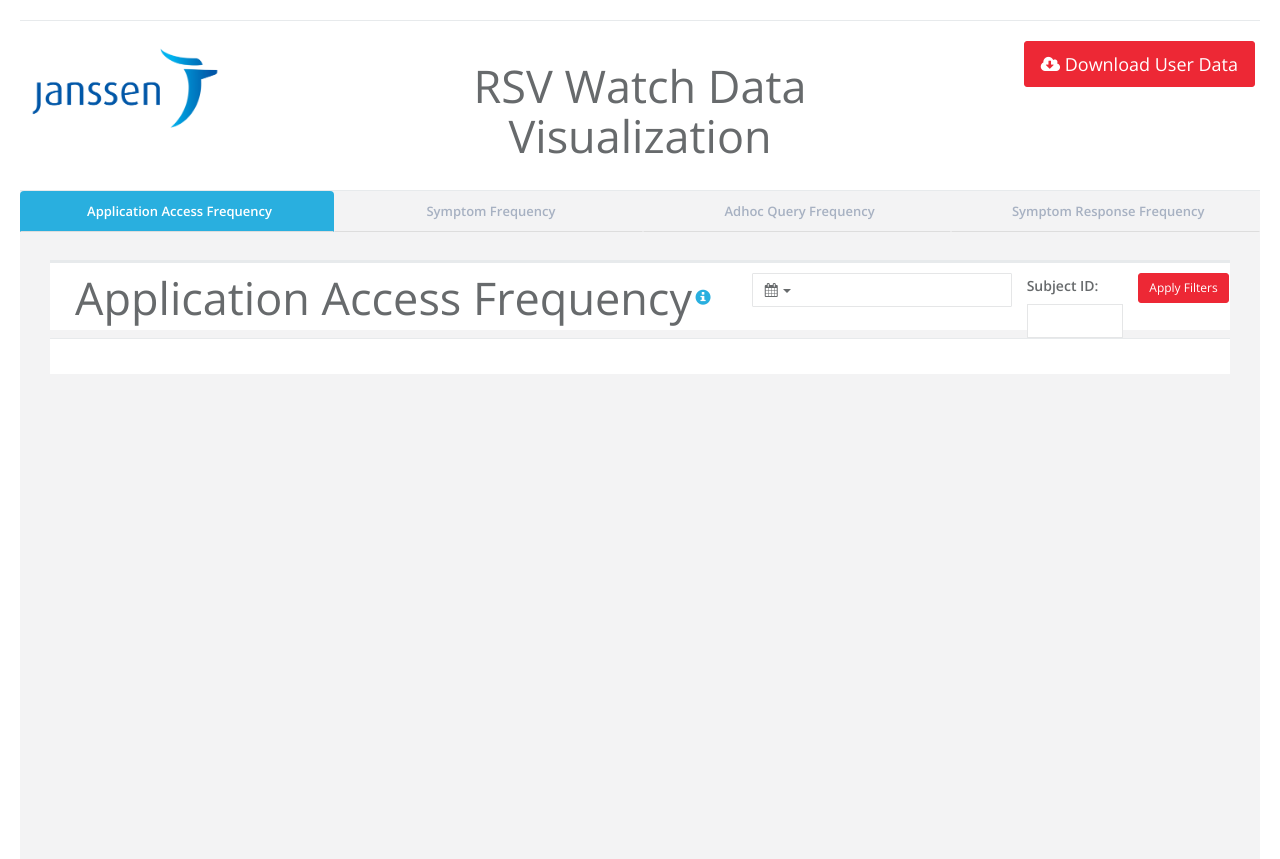
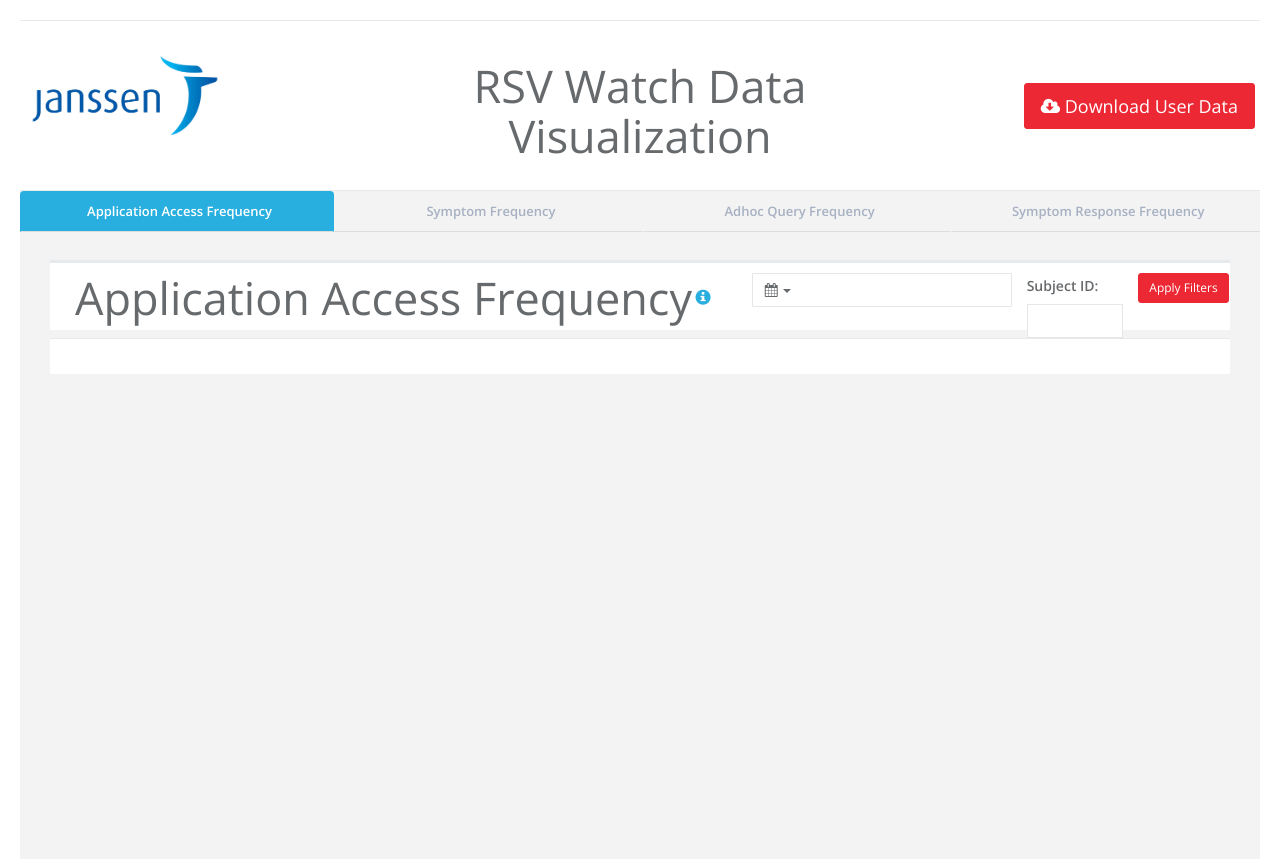
Before and after one commit to Naim08/RSV-Visualization, a Django app: template rsvdemo/templates/index.html in a window 1280 px wide. Shown: the top 859 px of the page. Run offline with Django 3.2, Linux system fonts and the light colour scheme; the template is opened without the code that fills it, so the values that code supplies are empty; some libraries are stand-ins or nearby versions.

Commit message:
front end changes

```diff
--- a/rsvdemo/templates/index.html
+++ b/rsvdemo/templates/index.html
@@ -48,7 +48,7 @@
 
                         </div>
 
-                        <div class="row  border-bottom white-bg dashboard-header" display= "inline-flex" style="padding-left: 0; padding-right: 0">
+                        <div class="row  border-bottom white-bg dashboard-header" style="display: flex; align-items:center; padding-left: 0; padding-right: 0">
                             <div class="col-lg-3 text-left" style="padding-left: 5px">
                                 <img src="{% static '/img/janssen-logo.png' %}" alt="ITAS Logo"  style="width:200px;">
 
```
Also changed, not shown: rsvdemo/static/img/janssen-logo.png.
